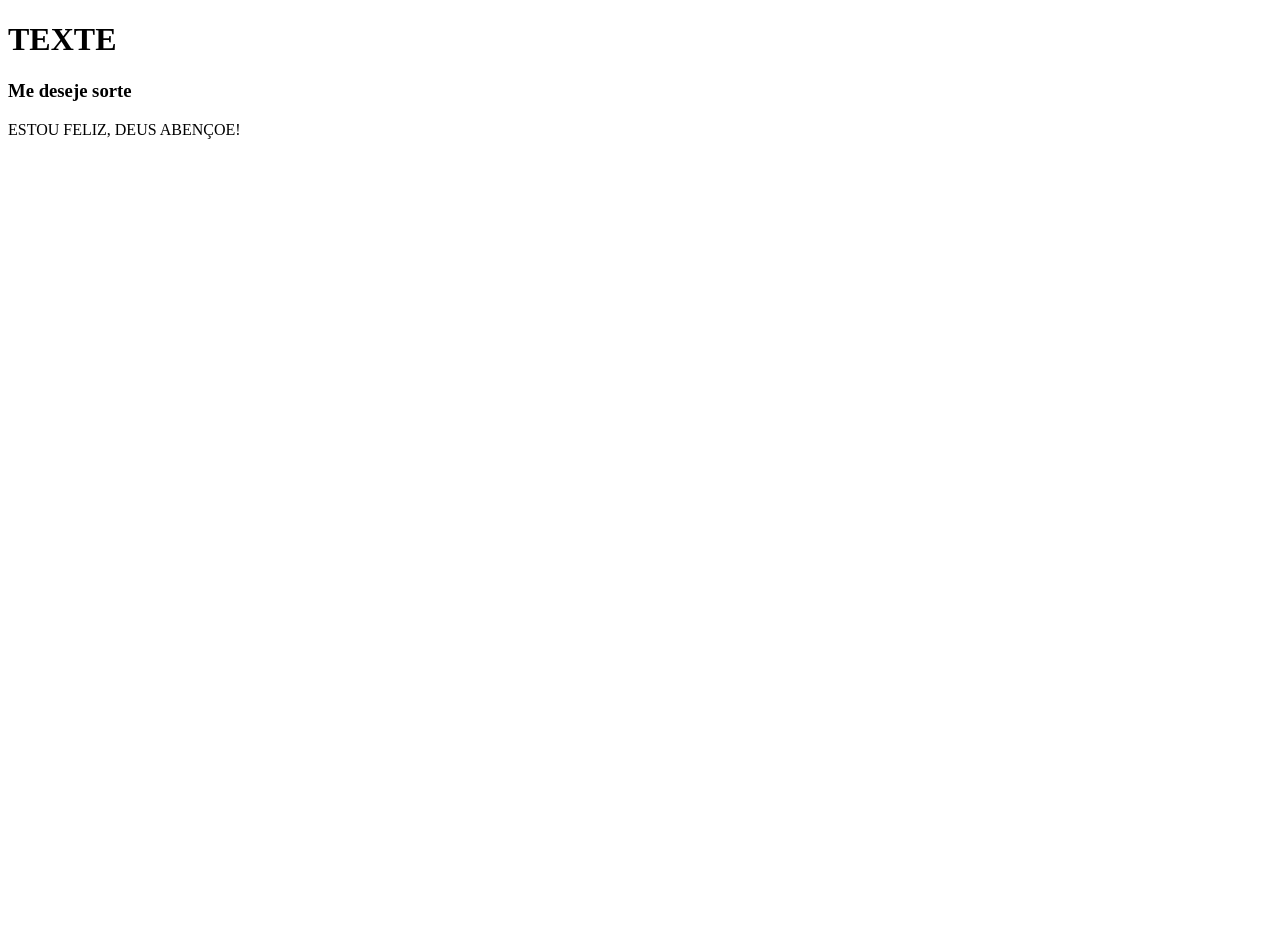
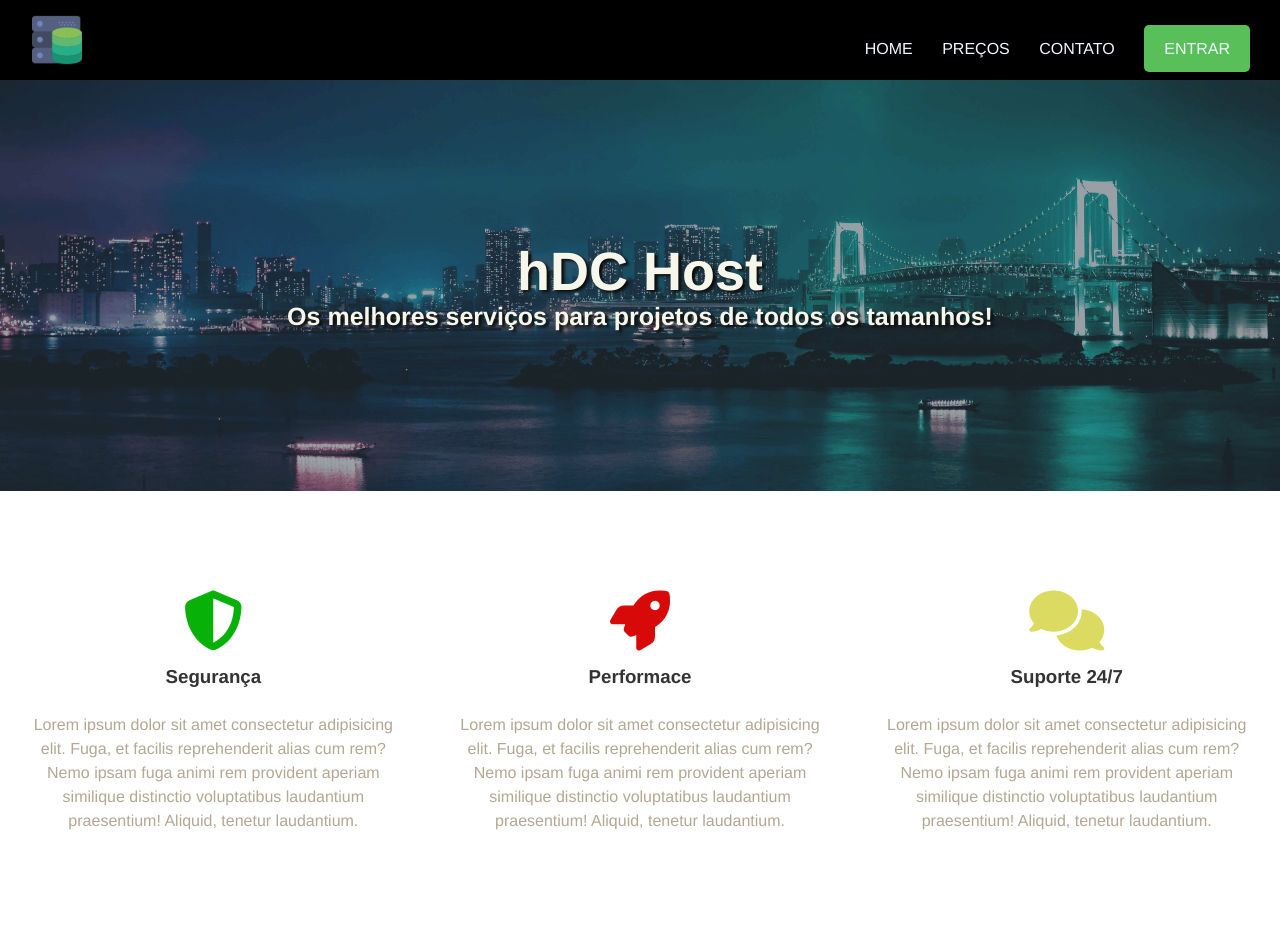
Before and after one commit to mirelledesa/site-, a plain HTML site: page index.html in a window 1280 px wide. Before the commit the page ends 800 px from the top, so only its background shows below. Drawn offline with Linux system fonts and the light colour scheme.

Commit message:
commit 1

```diff
--- a/index.html
+++ b/index.html
@@ -1,13 +1,74 @@
 <!DOCTYPE html>
 <html lang="pt-br">
 <head>
+    <link rel="stylesheet" href="./style.css">
     <meta charset="UTF-8">
     <meta name="viewport" content="width=>, initial-scale=1.0">
     <title>Document</title>
+    <!--icones-->
+    <link rel="stylesheet" href="https://cdnjs.cloudflare.com/ajax/libs/font-awesome/6.5.1/css/all.min.css" integrity="sha512-DTOQO9RWCH3ppGqcWaEA1BIZOC6xxalwEsw9c2QQeAIftl+Vegovlnee1c9QX4TctnWMn13TZye+giMm8e2LwA==" crossorigin="anonymous" referrerpolicy="no-referrer" />
+    <!--estilos-->
+
 </head>
 <body>
-    <h1>TEXTE</h1>
-    <h3>Me deseje sorte</h3>
-    <p>ESTOU FELIZ, DEUS ABENÇOE!</p>
+    <div class="container">
+        <div class="navbar-container">
+            <nav>
+                <a href="#">
+                    <img src="./assets/hdchostlogo.png" alt="hDC Host" class="logo"/>
+                </a>
+                <ul class="navbar-itens">
+                    <li>
+                        <a href="#">Home</a>
+                    </li>
+                    <li>
+                        <a href="#">Preços</a>
+                    </li>
+                    <li>
+                        <a href="#">Contato</a>
+                    </li>
+                    <li>
+                        <a href="#" class=default-btn>Entrar</a>
+                    </li>
+                </ul>
+            </nav>
+        </div>
+        <main>
+            <div class=main-banner>
+                <h1>hDC Host</h1>
+                <p>Os melhores serviços para projetos de todos os tamanhos!</p>
+            </div>
+            <section class=services-container>
+              <ul>
+                <li>
+                    <i class="fas fa-shield-alt"></i>
+                    <h3>Segurança</h3>
+                    <p>Lorem ipsum dolor sit amet consectetur adipisicing elit.
+                     Fuga, et facilis reprehenderit alias cum rem? Nemo ipsam fuga animi rem provident
+                     aperiam similique distinctio voluptatibus laudantium praesentium! Aliquid, tenetur laudantium.
+                    </p>
+                </li>
+                <li>
+                    <i class="fas fa-rocket"></i>
+                    <h3>Performace</h3>
+                    <p>Lorem ipsum dolor sit amet consectetur adipisicing elit.
+                     Fuga, et facilis reprehenderit alias cum rem? Nemo ipsam fuga animi rem provident
+                     aperiam similique distinctio voluptatibus laudantium praesentium! Aliquid, tenetur laudantium.
+                    </p>
+                </li>
+                <li>
+                    <i class="fas fa-comments"></i>
+                    <h3>Suporte 24/7</h3>
+                    <p>Lorem ipsum dolor sit amet consectetur adipisicing elit.
+                     Fuga, et facilis reprehenderit alias cum rem? Nemo ipsam fuga animi rem provident
+                     aperiam similique distinctio voluptatibus laudantium praesentium! Aliquid, tenetur laudantium.
+                    </p>
+                </li>
+              </ul>
+
+            </section>
+        </main>
+    </div>
+
 </body>
 </html>
--- /dev/null
+++ b/style.css
@@ -0,0 +1,112 @@
+*{
+    margin: 0;
+    padding: 0;
+    font-family: Helvetica;
+    box-sizing: border-box;
+}
+h1,
+h2,
+h3{
+    color: #333;
+}
+p{
+    color:rgb(181, 167, 146)
+}
+.navbar-container{
+    width: 100%;
+    height: 80px;
+    background-color: black;
+    padding: 0 2rem;
+}
+.logo{
+    width: 50px;
+    margin-top: 15px;
+}
+.navbar-itens{
+    position: absolute;
+    right: 30px;
+    height: 80px;
+    margin: 0;
+    display: inline-block;
+    margin-top: 40px;
+}
+.navbar-itens  li{
+    display: inline-block;
+    text-transform: uppercase;
+    margin-left: 25px;
+    position: relative;
+}
+.navbar-itens a{
+    color: aliceblue;
+    text-decoration: none;
+    transition: 0.5s;
+    position: relative;
+}
+.navbar-itens a:hover{
+    color:#ccc
+
+}
+.default-btn{
+    padding: 15px 20px;
+    background-color: rgb(89, 192, 89);
+    border-radius: 5px;
+}
+.navbar-itens .default-btn:hover{
+    background-color: rgb(125, 206, 125);
+    color: aliceblue;
+}
+.main-banner{
+    background-image: url(./assets/mainbanner.png);
+    background-size: cover;
+    background-position: center;
+    padding: 10rem 0;
+
+}
+.main-banner h1,
+.main-banner p{
+    color: rgb(246, 246, 234);
+    text-align: center;
+    font-weight: bold;
+    text-shadow: #0d0c0c 3px 2px 3px;
+}
+.main-banner h1{
+    font-size: 54px;
+
+}
+.main-banner p{
+   font-size: 25px;
+}
+.services-container{
+    padding: 5rem 0;
+
+}
+.services-container ul{
+    display: flex;
+    width: 90%
+    margin: 0 auto;
+}
+.services-container li{
+    flex: 1 1 200px;
+    list-style: none;
+    text-align: center;
+    padding: 20px;
+}
+.fas{
+    font-size: 60px;
+    margin-bottom: 15px;
+}
+.fa-shield-alt{
+    color: rgb(7, 177, 7);
+}
+.fa-rocket{
+    color: rgb(215, 9, 9);
+}
+.fa-comments{
+    color: rgb(219, 219, 97)
+}
+.services-container h3{
+    margin-bottom: 25px;
+}
+.services-container p{
+    line-height: 24px;
+}
```
Also changed, not shown: assets/hdchostlogo.png (added), assets/mainbanner.png (added).
